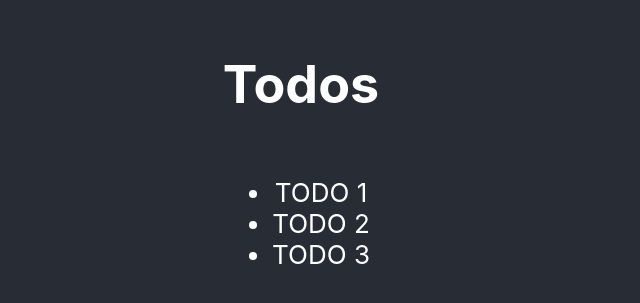
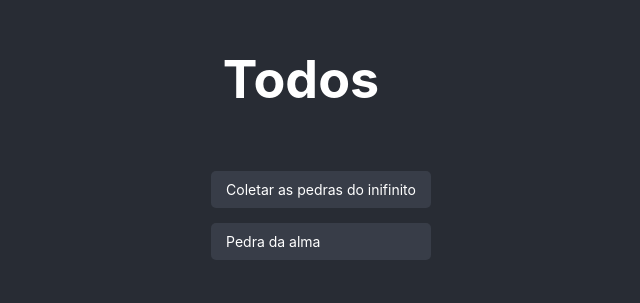
Before and after one commit to leoziondev/yt-react-todo-ts-fh, a React (Vite) app: page / in a window 1280 px wide. Shown: the part 243-546 px from the top of the page, without its empty margins (339-979 px from the left). Built offline with nearby package versions, Linux system fonts and the light colour scheme.

Commit message:
add todoList useContext and todoItem component

```diff
--- /dev/null
+++ b/src/components/Todo/TodoItem.module.css
@@ -0,0 +1,9 @@
+.li {
+    list-style: none;
+    text-align: left;
+    margin-bottom: 15px;
+    padding: 10px 15px;
+    background-color: #383d48;
+    font-size: 0.875rem;
+    border-radius: 5px;
+}
--- /dev/null
+++ b/src/components/Todo/TodoItem.tsx
@@ -0,0 +1,24 @@
+import React from 'react'
+import { Todo } from '../../interfaces/interfaces'
+
+import styles from './TodoItem.module.css'
+
+interface Props {
+    todo: Todo
+}
+
+export const TodoItem = ({ todo }: Props) => {
+
+    const handleClick = () => {
+        console.log("handleClick: ", todo.desc)
+    }
+
+    return (
+        <li
+            onDoubleClick={ handleClick }
+            className={styles.li}
+        >
+            {todo.desc}
+        </li>
+    )
+}
--- /dev/null
+++ b/src/components/Todo/TodoList.tsx
@@ -0,0 +1,16 @@
+import { useContext } from "react"
+import { TodoContext } from "../../context/TodoContext"
+import { TodoItem } from "./TodoItem"
+
+export const TodoList = () => {
+    const { todoState } = useContext( TodoContext )
+    const { todos } = todoState
+
+    return (
+        <ul>
+            {todos.map((todo) => (
+                <TodoItem key={todo.id} todo={todo} />
+            ))}
+        </ul>
+    )
+}
--- a/src/components/Todo/index.tsx
+++ b/src/components/Todo/index.tsx
@@ -1,14 +1,11 @@
 import { TodoProvider } from "../../context/TodoProvider"
+import { TodoList } from "./TodoList"
 
 const Todo = () => {
   return (
     <TodoProvider>
         <h1>Todos</h1>
-        <ul>
-            <li>TODO 1</li>
-            <li>TODO 2</li>
-            <li>TODO 3</li>
-        </ul>
+        <TodoList />
     </TodoProvider>
   )
 }
```
